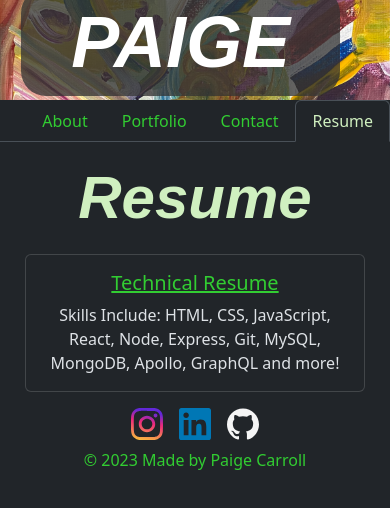
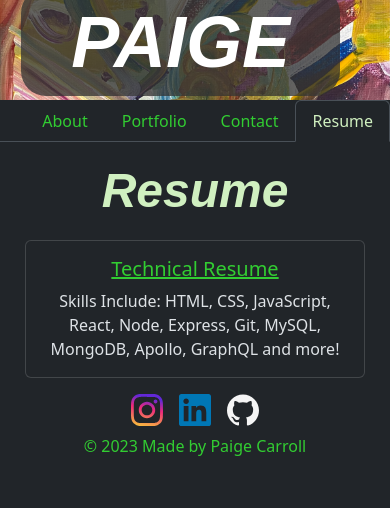
Before and after one commit to sillytsundere/dyno-folio, a React (Vite) app: page /resume in a window 390 px wide. Shown: the top 508 px of the page. Built offline with nearby package versions, Linux system fonts and the light colour scheme.

Commit message:
edited contact page styling, for the page title-header

```diff
--- a/src/pages/Contact.jsx
+++ b/src/pages/Contact.jsx
@@ -64,7 +64,7 @@ export default function Contact() {
 
   return (
     <div>
-      <h1 className="m-2" style={{color: "#D0F0C0"}}>Contact Me</h1>
+      <h1 className="m-2 text-center" style={{color: "#D0F0C0", fontStyle: "italic", fontWeight: "bold", fontFamily: "chalkduster, fantasy"}}>Contact Me</h1>
       <div className="container">
         {/* Display the error message if there is one */}
         {errorMessage && (
--- a/src/pages/Resume.css
+++ b/src/pages/Resume.css
@@ -19,7 +19,7 @@
     font-style: italic;
     font-weight: bold;
     font-family: chalkduster, fantasy;
-    font-size: 60px;
+    font-size: 4em;
     margin: 20px
 }
 
@@ -32,6 +32,9 @@
     .one {
         flex-direction: column;
     }
+    .resume-title {
+        font-size: 1em;
+    }
 }
 
 @media (max-width: 800px) {
@@ -43,4 +46,7 @@
     .card {
         margin: 0 25px 0 25px;
     }
+    .resume-title {
+        font-size: 3em;
+    }
 }
```
